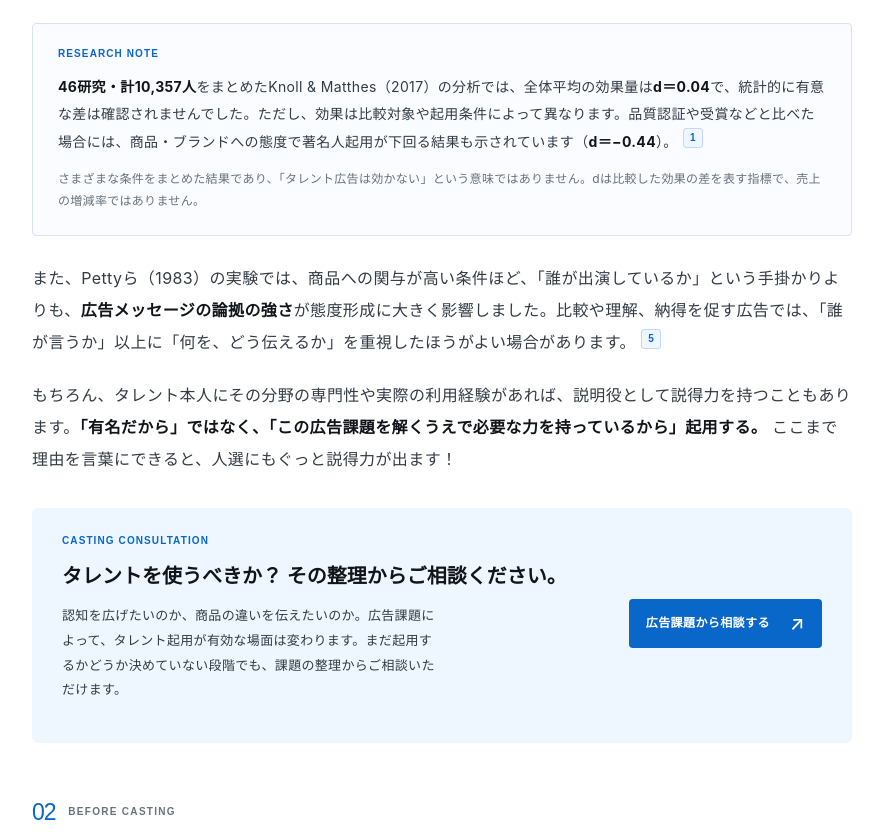
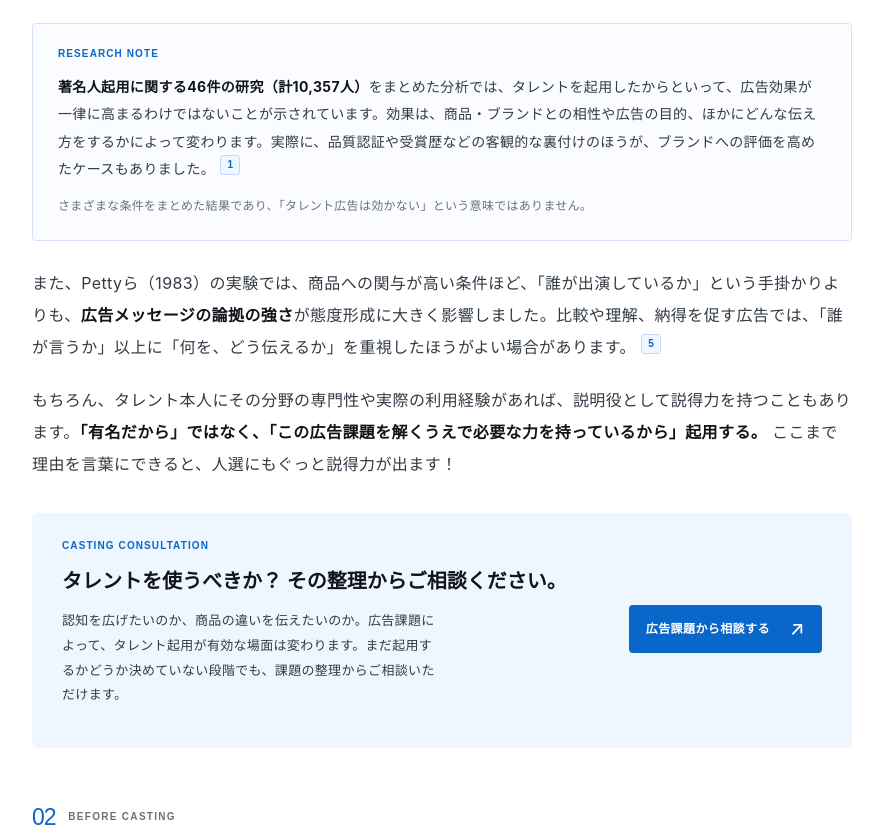
Before and after one commit to taiyoshimizu/e-spirit-article-demo-v2, a plain HTML site: page index.html in a window 1280 px wide. Shown: the part 3831-4668 px from the top of the page, without its empty margins (28-911 px from the left). Drawn offline with Linux system fonts and the light colour scheme.

Commit message:
Update index.html

```diff
--- a/index.html
+++ b/index.html
@@ -448,8 +448,8 @@ figure.has-image .production-caption{display:none}
 </table></div><p class="scroll-hint">表は横にスクロールしてご覧いただけます。</p>
 <div class="research-note fc-target" id="fact-1">
 <span class="mini-label">RESEARCH NOTE</span>
-<p><strong>46研究・計10,357人</strong>をまとめたKnoll &amp; Matthes（2017）の分析では、全体平均の効果量は<strong>d＝0.04</strong>で、統計的に有意な差は確認されませんでした。ただし、効果は比較対象や起用条件によって異なります。品質認証や受賞などと比べた場合には、商品・ブランドへの態度で著名人起用が下回る結果も示されています（<strong>d＝−0.44</strong>）。<button aria-label="出典・補足1を開く" class="fc-mark" data-comment="1">1</button></p>
-<p class="research-small">さまざまな条件をまとめた結果であり、「タレント広告は効かない」という意味ではありません。dは比較した効果の差を表す指標で、売上の増減率ではありません。</p>
+<p><strong>著名人起用に関する46件の研究（計10,357人）</strong>をまとめた分析では、タレントを起用したからといって、広告効果が一律に高まるわけではないことが示されています。効果は、商品・ブランドとの相性や広告の目的、ほかにどんな伝え方をするかによって変わります。実際に、品質認証や受賞歴などの客観的な裏付けのほうが、ブランドへの評価を高めたケースもありました。<button aria-label="出典・補足1を開く" class="fc-mark" data-comment="1">1</button></p>
+<p class="research-small">さまざまな条件をまとめた結果であり、「タレント広告は効かない」という意味ではありません。</p>
 </div>
 <p class="fc-target" id="fact-6">また、Pettyら（1983）の実験では、商品への関与が高い条件ほど、「誰が出演しているか」という手掛かりよりも、<strong>広告メッセージの論拠の強さ</strong>が態度形成に大きく影響しました。比較や理解、納得を促す広告では、「誰が言うか」以上に「何を、どう伝えるか」を重視したほうがよい場合があります。<button aria-label="出典・補足5を開く" class="fc-mark" data-comment="5">5</button></p>
 <p>もちろん、タレント本人にその分野の専門性や実際の利用経験があれば、説明役として説得力を持つこともあります。<strong>「有名だから」ではなく、「この広告課題を解くうえで必要な力を持っているから」起用する。</strong> ここまで理由を言葉にできると、人選にもぐっと説得力が出ます！</p>
```
